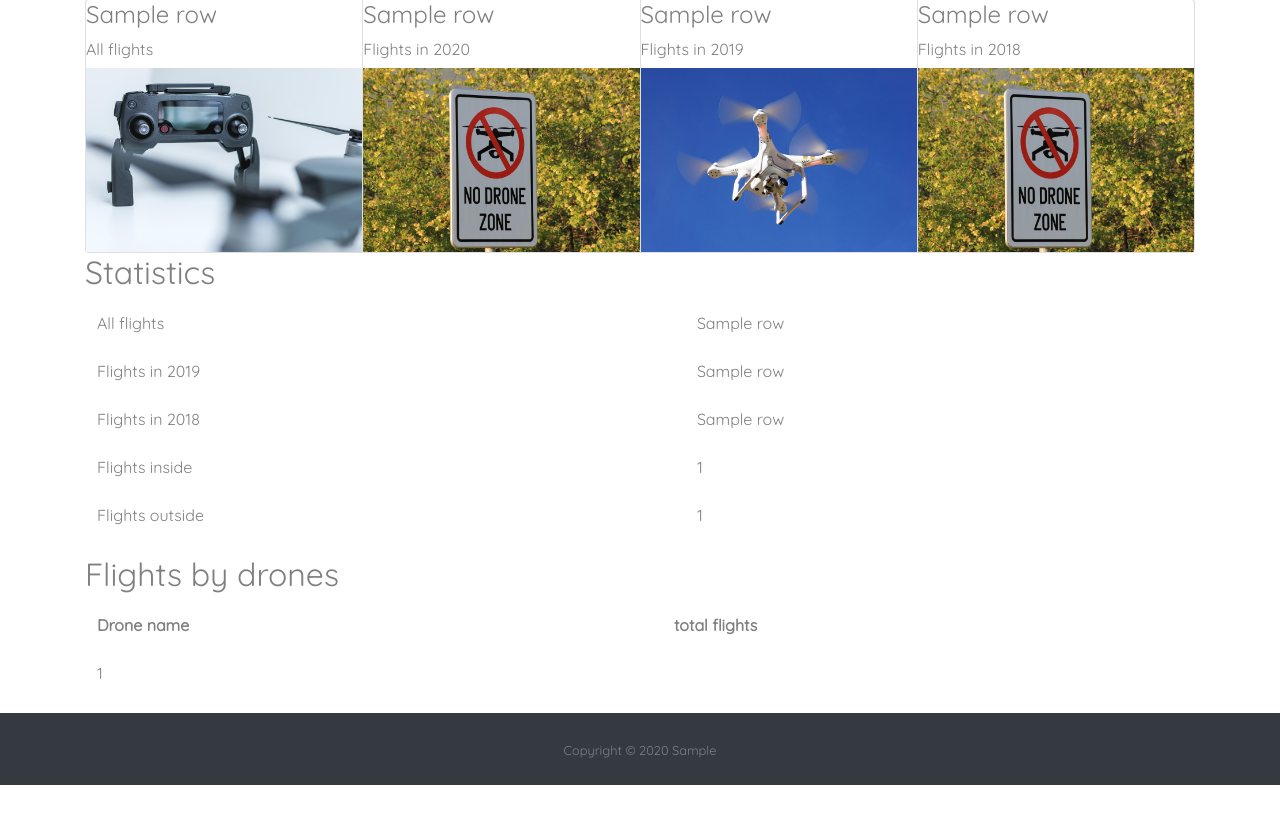
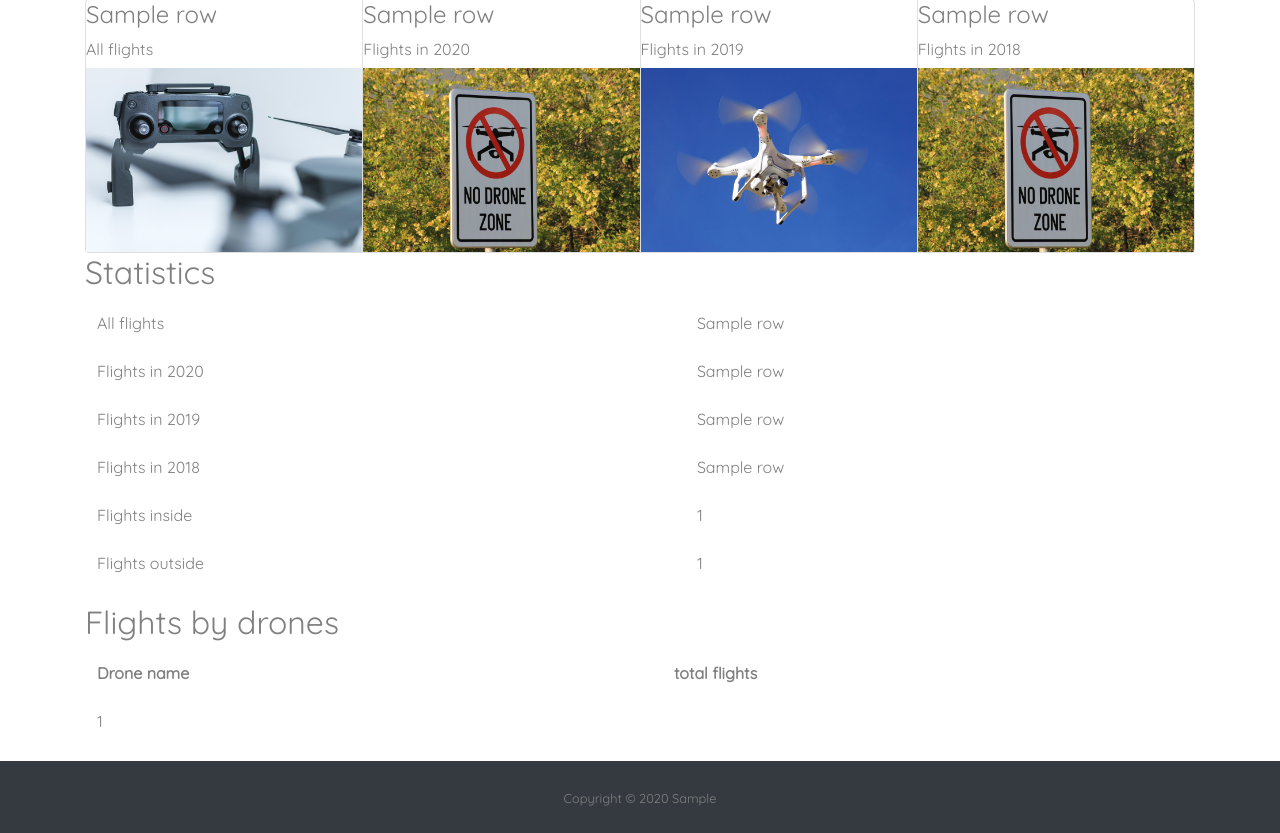
Before and after one commit to karcio/f-drones-app, a Flask app: template templates/index.html in a window 1280 px wide. Shown: the part 59-892 px from the top of the page. Before the commit the page ends 844 px from the top, so only its background shows below. Run offline with Flask 2, Linux system fonts and the light colour scheme; the template is opened without the code that fills it: most values are stand-ins (such as "Sample title", 1, 10 or a date in 2020); parts of the project's set-up code (start-up, migrations or seed data) failed here and were passed over; some libraries are stand-ins or nearby versions.

Commit message:
added 2020 flights

```diff
--- a/templates/index.html
+++ b/templates/index.html
@@ -74,6 +74,12 @@
           </tr>
           {% endfor %}
           <tr>
+            <td>Flights in 2020</td>
+            {% for row in data2020 %}
+            <td>{{ row }}</td>
+          </tr>
+          {% endfor %}
+          <tr>
             <td>Flights in 2019</td>
             {% for row in data2019 %}
             <td>{{ row }}</td>
```
